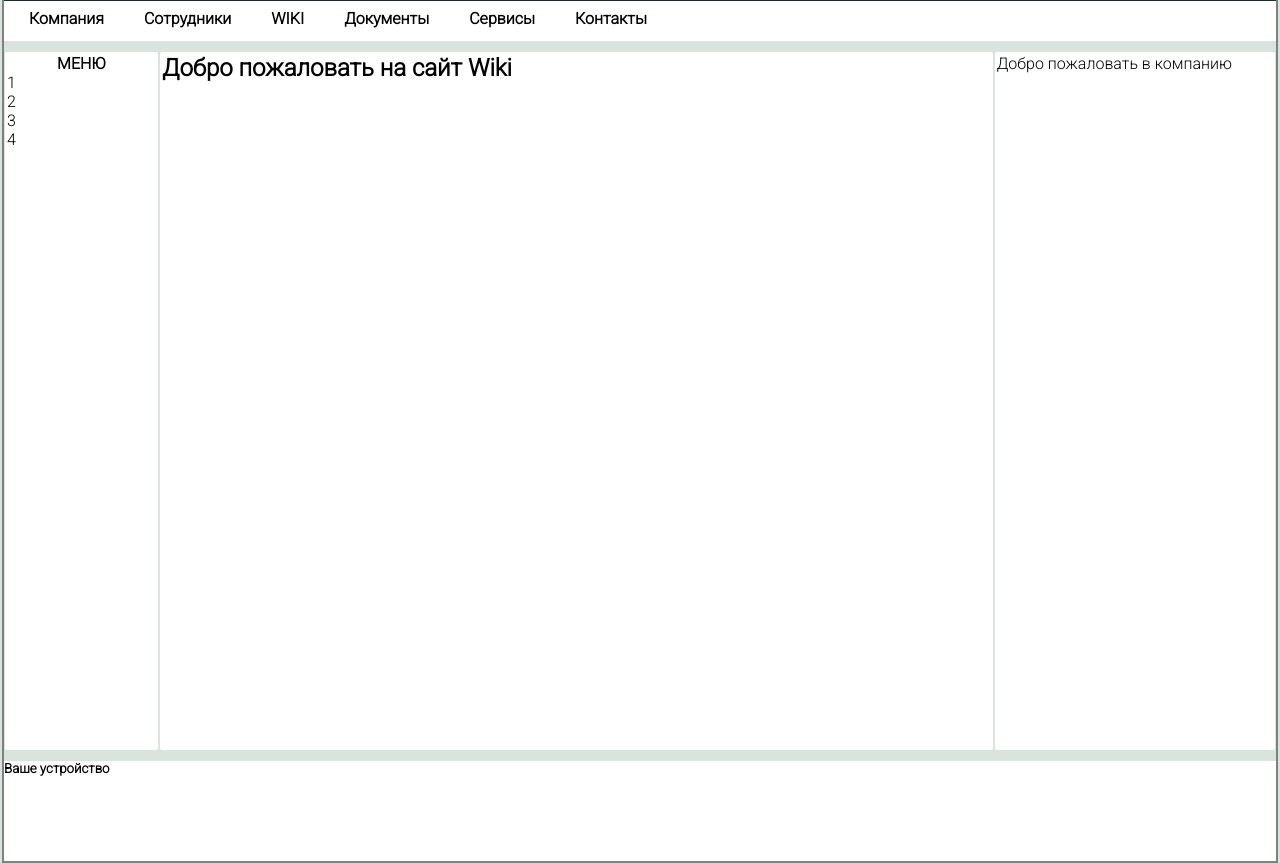
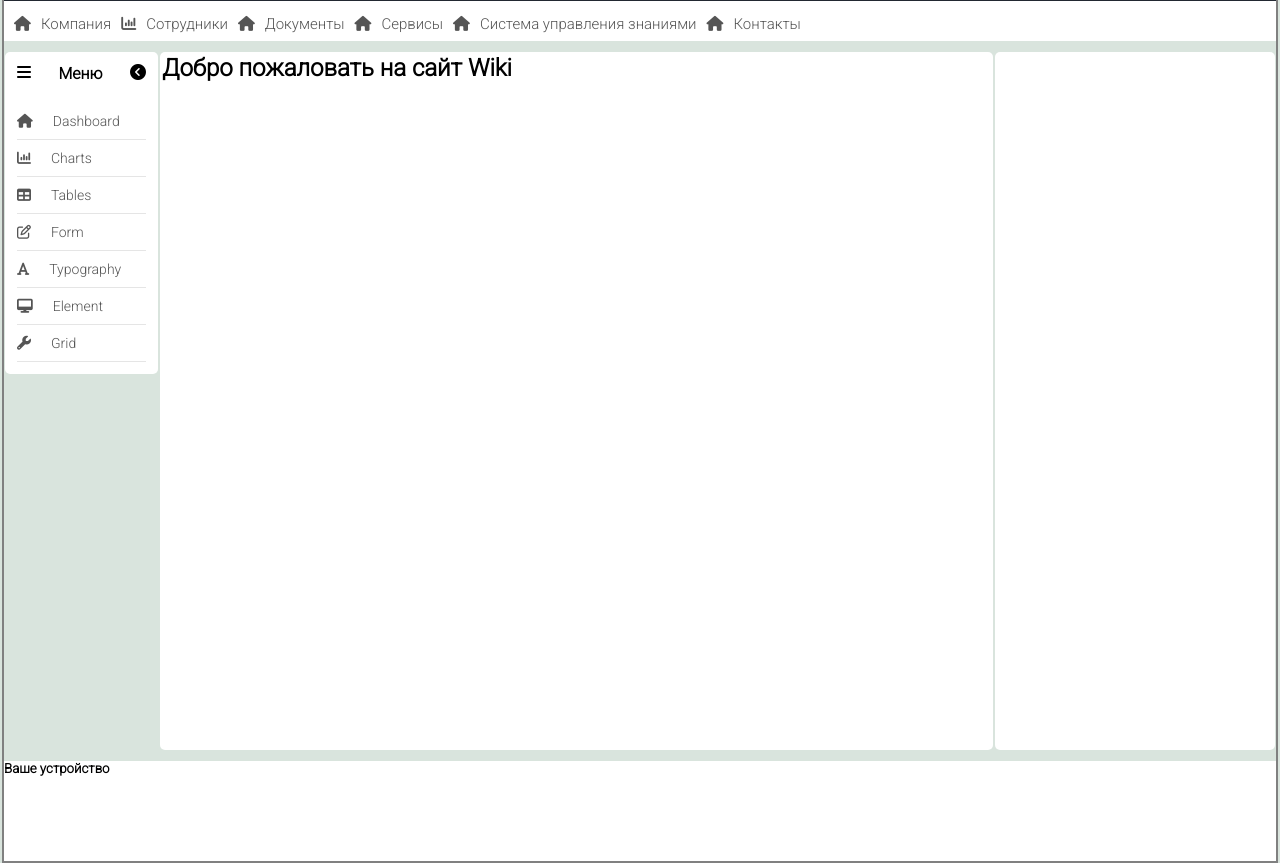
Before and after one commit to Gvozdoder4uk/Wiki, a Django app: template Wiki/Main/templates/Main_Templates/main.html in a window 1280 px wide. Shown: the part 73-936 px from the top of the page. Run offline with Django 3.2, Linux system fonts and the light colour scheme; the template is opened without the code that fills it, so the values that code supplies are empty; some libraries are stand-ins or nearby versions.

Commit message:
[Prepare Files]

```diff
--- a/Wiki/Main/static/css/content.css
+++ b/Wiki/Main/static/css/content.css
@@ -8,8 +8,7 @@
 #content > article {
         margin: 1px;
         padding: 2px;
-        //border: 1px solid #cccc33;
-        border-radius: 2px;
+        border-radius: 5px;
         background: white;
         item-align:center;
         flex: 3 1 60%;
@@ -19,8 +18,8 @@
     #content > nav {
         margin: 1px;
         padding: 2px;
-        //border: 1px solid #cccc33;
-        border-radius: 2px;
+        height: fit-content;
+        border-radius: 5px;
         background: white;
         flex: 1 6 10%;
         order: 1;
@@ -29,8 +28,7 @@
     #content > aside {
         margin: 1px;
         padding: 2px;
-        //border: 1px solid #cccc33;
-        border-radius: 2px;
+        border-radius: 5px;
         background: white;
         flex: 1 6 20%;
         order: 3;
--- /dev/null
+++ b/Wiki/Main/static/css/sidenav.css
@@ -0,0 +1,57 @@
+#navbar-side ul h4{
+    text-align:center;
+    margin-bottom:20px;
+
+}
+#navbar-side ul{
+    overflow: hidden;
+
+}
+
+#navbar-side ul li{
+    padding: 0;
+    margin: 0;
+    list-style: none;
+    border-bottom: 1px solid #e5e5e5;
+}
+
+#navbar-side a{
+    width: 100%;
+    font-size: 14px;
+    line-height: normal;
+    padding: 10px 0 10px 0px;
+    box-sizing: border-box;
+    display: block;
+    color: #555;
+    text-decoration: none;
+}
+
+#navbar-side a:hover{
+    padding-left: 17px;
+    background-color: #fff;
+    color: #08c;
+    border-right: 3px solid gray;
+}
+
+#navbar-side ul ul{
+    display: none;
+}
+
+#navbar-side ul ul li a{
+    padding-left: 30px;
+    border-left: none;
+}
+
+#navbar-side ul ul li a:hover{
+    padding-left: 30px;
+    border-left: none;
+}
+
+#navbar-side .menu-text{
+    margin-left: 20px;
+}
+
+#navbar-side b{
+    float: right;
+    margin-right: 17px;
+}
--- a/Wiki/Main/static/css/style.css
+++ b/Wiki/Main/static/css/style.css
@@ -164,10 +164,18 @@ input[type=search]:focus {
     text-align: center;
     margin-left: 10px;
     padding: 0px 15px 10px;
-    font-size: 16px;
-    font-weight:bold;
+    font-size: 15px;
+    line-height: normal;
+    padding: 10px 0 10px 0px;
+    box-sizing: border-box;
+    color: #555;
+    text-decoration: none;
+
 }
-.topnav a:hover{
+.topnav a span{
+    margin-left: 10px;
+}
+.topnav a span:hover{
     border-bottom: 2px solid #d9e4dd;
 }
 .topnav .icon {
--- /dev/null
+++ b/Wiki/Main/static/js/sidebar.js
@@ -0,0 +1,17 @@
+var x = document.getElementById("minimize-menu");
+if  (x.classList.contains("fa-chevron-circle-left")) {
+        x.onclick = function () {
+    document.getElementById('minimize-menu').classList.remove('fa-chevron-circle-left');
+    document.getElementById('minimize-menu').classList.add('fa-chevron-circle-right');
+    document.getElementsById("navbar-side").setAttribute("style", "color:red; border: 1px solid blue;");
+    document.getElementsByClassName("menu-text").style.display='none';
+}
+}
+else {
+
+    console.log(x.classList)
+}
+
+$('#navbar-side').css({"width":"55px"});
+          $('.menu-text').css({"display":"none"});
+          $('#navbar-side > ul > li > a > b').remove();
--- a/Wiki/Main/templates/Include_Templates/header.html
+++ b/Wiki/Main/templates/Include_Templates/header.html
@@ -13,7 +13,8 @@
             </form>
         </div>
         <div class="user_nav">
-                <img class="user_avatar" src="{{request.user.photo.url}}">
+
+                <img class="user_avatar" src="{% if 'request.user.photo.url' == '' %}{% static '/images/default_photo.jpg' %}{% else %}{{request.user.photo.url}}{% endif %}">
             <div class="user_info">
                 <div class="username"><h4>{{request.user.bio}}</h4></div>
                 <div class="username"><h5>{{request.user.otdel}}</h5></div>
@@ -22,12 +23,12 @@
     </div>
     <div class="mainnav">
         <div class="topnav" id="myTopNav">
-            <a href="{% url 'index' %}">Компания</a>
-            <a href="{% url 'index' %}">Сотрудники</a>
-            <a href="{% url 'index' %}">WIKI</a>
-            <a href="{% url 'index' %}">Документы</a>
-            <a href="{% url 'index' %}">Сервисы</a>
-            <a href="{% url 'index' %}">Контакты</a>
+            <a href="{% url 'index' %}"><i class="fa fa-home"></i><span class="menu-text">Компания</span></a>
+            <a href="{% url 'index' %}"><i class="fa fa-bar-chart-o"></i><span class="menu-text">Сотрудники</span></a>
+            <a href="{% url 'index' %}"><i class="fa fa-home"></i><span class="menu-text">Документы</span></a>
+            <a href="{% url 'index' %}"><i class="fa fa-home"></i><span class="menu-text">Сервисы</span></a>
+            <a href="{% url 'index' %}"><i class="fa fa-home"></i><span class="menu-text">Система управления знаниями</span></a>
+            <a href="{% url 'index' %}"><i class="fa fa-home"></i><span class="menu-text">Контакты</span></a>
             <a id="menu" class="icon">&#9776;</a>
         </div>
 
--- a/Wiki/Main/templates/Include_Templates/sidecontent.html
+++ b/Wiki/Main/templates/Include_Templates/sidecontent.html
@@ -1,7 +1,5 @@
 <aside>
-    <div>
-        <card style="align-items:center;">Добро пожаловать в компанию</card>
+    {% load static %}
+    <link href="{% static 'css/card.css'%}" rel="stylesheet">
 
-
-    </div>
 </aside>
--- a/Wiki/Main/templates/Include_Templates/sidenav.html
+++ b/Wiki/Main/templates/Include_Templates/sidenav.html
@@ -1,10 +1,19 @@
-<nav>
-    <h4 style="text-align: center;;">МЕНЮ</h4>
-    <ul>
-        <li>1</li>
-        <li>2</li>
-        <li>3</li>
-        <li>4</li>
-
-    </ul>
+{% load static %}
+<nav id="sidenav">
+    <div style="margin:10px;">
+        <div id="navbar-side">
+            <ul>
+                <h4><i style="float:left;" class="fa fa-bars"></i>Меню<i id="minimize-menu" style="float:right;" class="fa fa-chevron-circle-left"></i></h4>
+                <li><a href="#"><i class="fa fa-home"></i><span class="menu-text">Dashboard</span></a></li>
+                <li><a href="#"><i class="fa fa-bar-chart-o"></i><span class="menu-text">Charts</span></a></li>
+                <li><a href="#"><i class="fa fa-table"></i><span class="menu-text">Tables</span></a></li>
+                <li><a href="#"><i class="fa fa-edit"></i><span class="menu-text">Form</span></a></li>
+                <li><a href="#"><i class="fa fa-font"></i><span class="menu-text">Typography</span></a></li>
+                <li><a href="#"><i class="fa fa-desktop"></i><span class="menu-text">Element</span></a></li>
+                <li><a href="#"><i class="fa fa-wrench"></i><span class="menu-text">Grid</span></a></li>
+<!--                <li><a href="#" class="minimize-menu"><i class="fa fa-chevron-circle-left"></i><span class="menu-text">Minimize Menu</span></a>-->
+                </li>
+            </ul>
+        </div>
+    </div>
 </nav>
--- a/Wiki/Main/templates/Main_Templates/main.html
+++ b/Wiki/Main/templates/Main_Templates/main.html
@@ -4,10 +4,11 @@
 <!--CSS файлы-->
 <link rel="stylesheet" href="{% static 'css/style.css' %}">
 <link rel="stylesheet" href="{% static 'css/content.css' %}">
+<link rel="stylesheet" href="{% static 'css/sidenav.css' %}">
 <link type='text/css' href="{% static 'css/font-awesome.min.css' %}" rel="stylesheet">
 <link rel="preconnect" href="https://fonts.gstatic.com">
 <link href="https://fonts.googleapis.com/css2?family=Raleway:ital,wght@1,300&family=Roboto:wght@300&display=swap" rel="stylesheet">
-
+<link href="//netdna.bootstrapcdn.com/font-awesome/3.2.1/css/font-awesome.css" rel="stylesheet">
 <!--JS подключения-->
 
 <body>
@@ -31,4 +32,5 @@
 {% endblock footer%}
 </body>
 <script src="{% static 'js/header.js' %}"></script>
+<script src="{% static 'js/sidebar.js' %}"></script>
 </html>
```
Also changed, not shown: Wiki/Main/static/css/card.css (added, +170 -0 lines), Wiki/Main/templates/Include_Templates/card.html (added, +110 -0 lines), Wiki/Main/static/images/photo_default.jpg (added), Wiki/Main/static/js/header.js (line endings or trailing spaces), Wiki/db.sqlite3, 1 other file.
